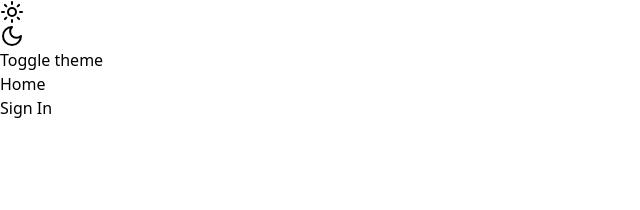
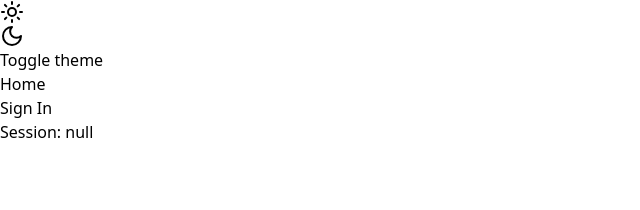
Before and after one commit to B3N101/WordsWords, a Next.js app in the folder frontend/: page / in a window 1280 px wide. Shown: the top 210 px of the page, without its empty margins (0-640 px from the left). Built offline with nearby package versions, Linux system fonts and the light colour scheme; no server answers.

Commit message:
Added json stringify

```diff
--- a/frontend/app/page.tsx
+++ b/frontend/app/page.tsx
@@ -7,6 +7,7 @@ export default async function Home() {
     <div>
       <p className="text-green-600 font-extrabold text-xl">Home</p>
       <AuthButton />
+      <p>Session: {JSON.stringify(session)}</p>
     </div>
   );
 }
```
